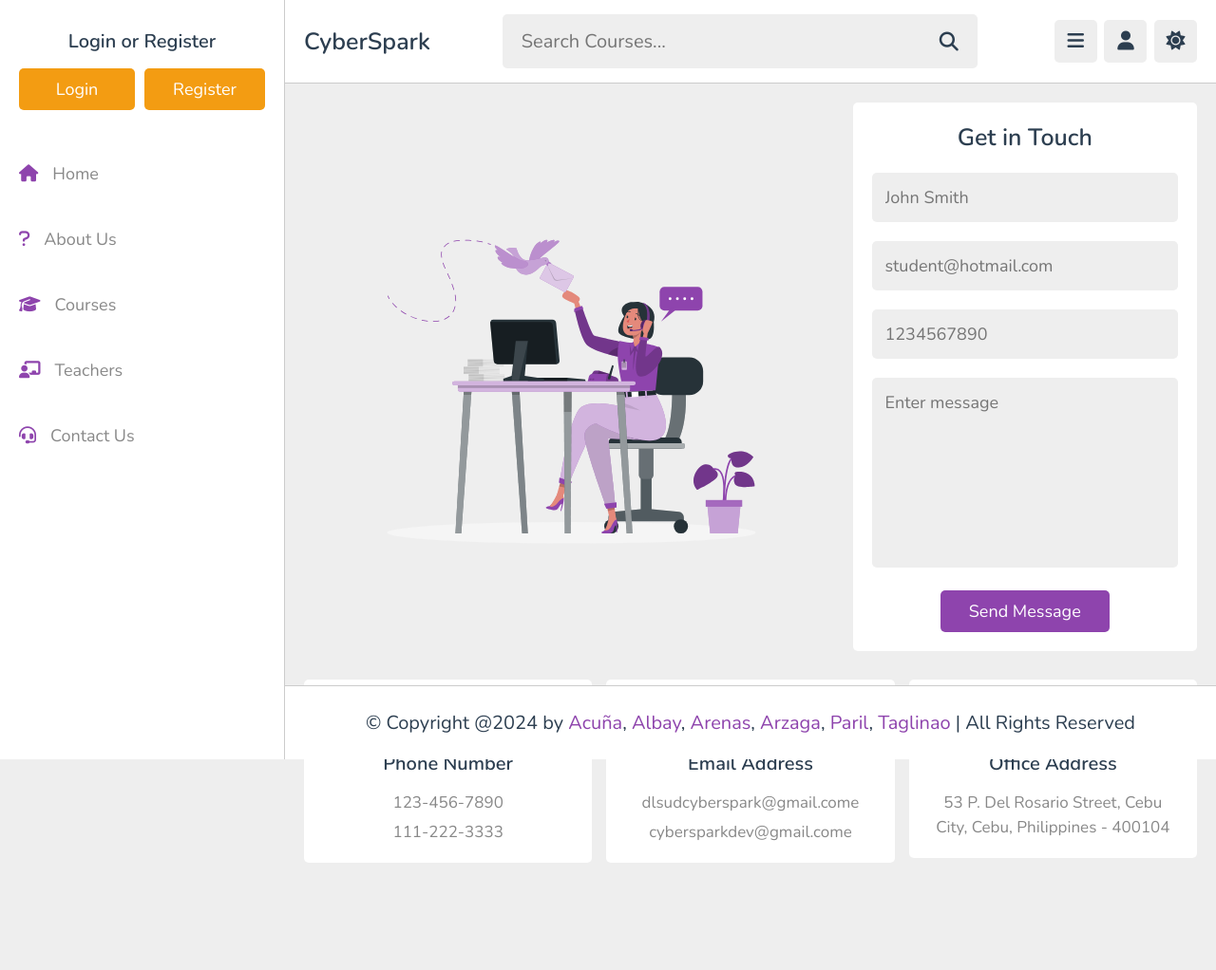
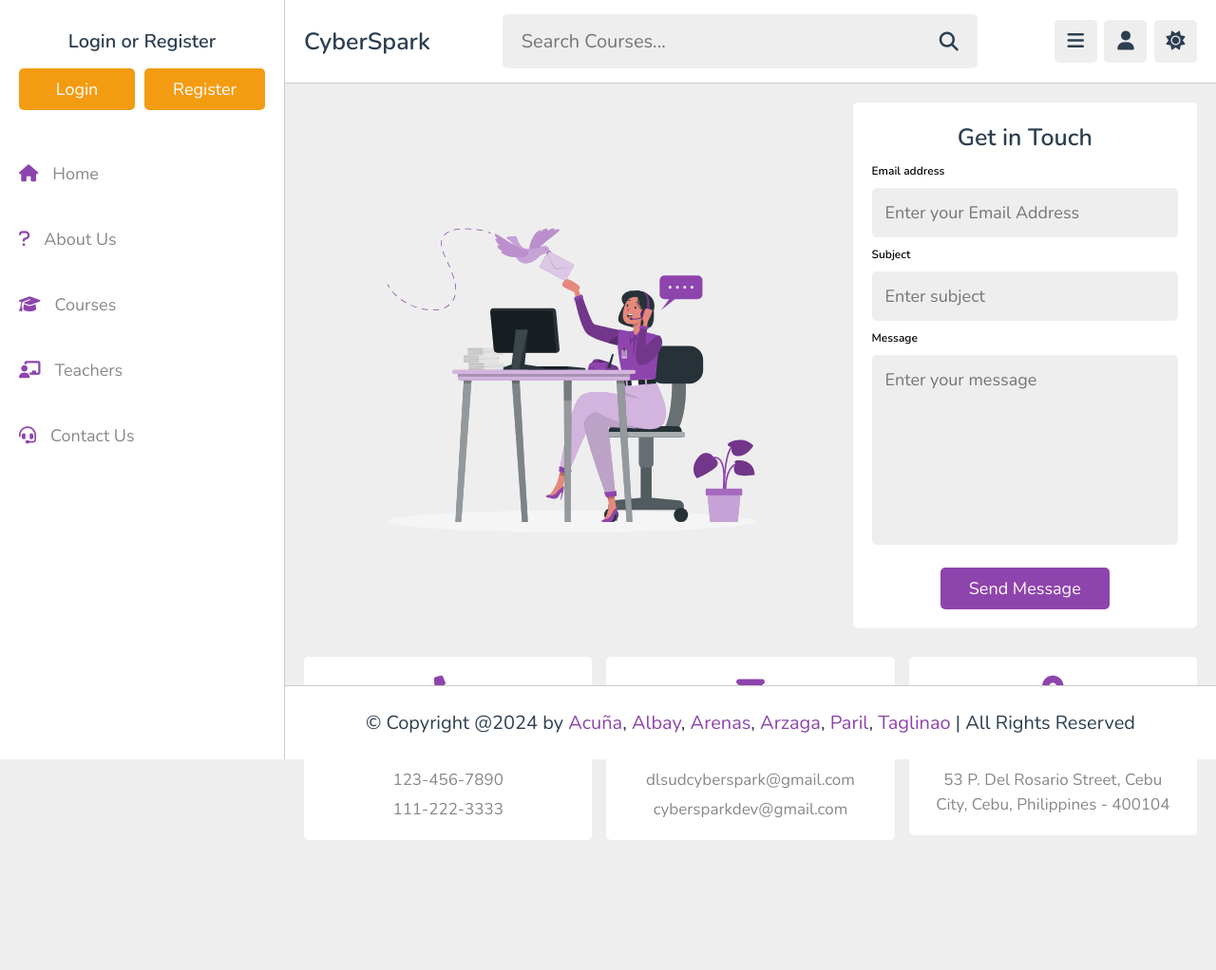
Before and after one commit to kirchei/lmsCyberSpark, a PHP site: page /contact.php in a window 1280 px wide. Shown: the whole page at 95% size. After the commit the page ends 885 px from the top, so only its background shows below. Run offline with PHP 8.4, Linux system fonts and the light colour scheme; data comes from the database, SQL or seed files in the repository.

Commit message:
Bug fixes

```diff
--- a/contact.php
+++ b/contact.php
@@ -48,8 +48,11 @@ if(isset($_POST['submit'])){
    <!-- custom css file link  -->
    <link rel="stylesheet" href="css/styles.css">
 
+   <!-- email API -->
+   <script src="https://smtpjs.com/v3/smtp.js" defer></script>
+
    <!-- custom js file link  -->
-<script src="js/script.js" defer></script>
+   <script src="js/script.js" defer></script>
 
 </head>
 <body>
@@ -66,13 +69,15 @@ if(isset($_POST['submit'])){
          <img src="images/contact-img.svg" alt="">
       </div>
 
-      <form action="" method="post">
+      <form action="" method="post" onsubmit="sendEmail(event)">
          <h3>Get in Touch</h3>
-         <input type="text" placeholder="John Smith" required maxlength="100" name="name" class="box">
-         <input type="email" placeholder="student@hotmail.com" required maxlength="100" name="email" class="box">
-         <input type="number" min="0" max="9999999999" placeholder="1234567890" required maxlength="10" name="number" class="box">
-         <textarea name="msg" class="box" placeholder="Enter message" required cols="30" rows="10" maxlength="1000"></textarea>
-         <input type="submit" value="send message" class="inline-btn" name="submit">
+         <label for="emailform" class="form-label">Email address</label>
+         <input type="email" id="emailform" placeholder="Enter your Email Address" name="email" required maxlength="50" class="box">
+         <label for="subjectform" class="form-label">Subject</label>
+         <input type="text" id="subjectform" placeholder="Enter subject" name="subject" required maxlength="50" class="box">
+         <label for="messageform" class="form-label">Message</label>
+         <textarea id="messageform" name="message" class="box" placeholder="Enter your message" required maxlength="1000" cols="30" rows="10"></textarea>
+         <input type="submit" value="send message" class="inline-btn" id="submitBtn">
       </form>
 
    </div>
@@ -89,8 +94,8 @@ if(isset($_POST['submit'])){
       <div class="box">
          <i class="fas fa-envelope"></i>
          <h3>Email Address</h3>
-         <a href="mailto:dlsudcyberspark@gmail.com">dlsudcyberspark@gmail.come</a>
-         <a href="mailto:cybersparkdev@gmail.com">cybersparkdev@gmail.come</a>
+         <a href="mailto:dlsudcyberspark@gmail.com">dlsudcyberspark@gmail.com</a>
+         <a href="mailto:cybersparkdev@gmail.com">cybersparkdev@gmail.com</a>
       </div>
 
       <div class="box">
@@ -108,5 +113,28 @@ if(isset($_POST['submit'])){
 
 <?php include 'components/footer.php'; ?>
 
+<script>
+
+   function sendEmail(e) {
+       e.preventDefault();
+
+       Email.send({
+           Host : "smtp.elasticemail.com",
+           Username : "justinecarlalbay@gmail.com",
+           Password : "C108B477214C8056761B4ADC524E0F1BECB9",
+           To : 'justinecarlalbay@gmail.com',
+           From : document.getElementById('emailform').value,
+           Subject : document.getElementById('subjectform').value,
+           Body : document.getElementById('messageform').value
+       }).then(
+         message => alert(message)
+       );
+
+       return true;
+   }
+
+
+</script>
+
 </body>
 </html>
--- a/css/styles.css
+++ b/css/styles.css
@@ -1216,6 +1216,15 @@ section{
    flex-wrap: wrap;
 }
 
+.contact label {
+   display: flex;
+   align-items: left;
+   flex-wrap: wrap;
+   gap: 1.5rem;
+   font-weight: 1000;
+   font-size: 12px;
+}
+
 .contact .box-container .box{
    flex: 1 1 30rem;
    border-radius: .5rem;
--- a/register.php
+++ b/register.php
@@ -35,7 +35,7 @@ if(isset($_POST['submit'])){
       $message[] = 'email already taken!';
    }else{
       if($pass != $cpass){
-         $message[] = 'confirm passowrd not matched!';
+         $message[] = 'Confirm password does not match!';
       }else{
          $insert_user = $conn->prepare("INSERT INTO `users`(id, name, email, password, image) VALUES(?,?,?,?,?)");
          $insert_user->execute([$id, $name, $email, $cpass, $rename]);
```
Also changed, not shown: How to run CyberSpark.txt (added, +8 -0 lines), uploaded_files/42AjP9rd3qACQEMJSzJH.png (added), uploaded_files/AkCNQJVAYxB1Jack8ycT.png (added), uploaded_files/e0CjWmYyF7ERdvup1OGJ.png (added), uploaded_files/nzvLtudOZZ8qfKtEaOV9.png (added), uploaded_files/q3FDlQ2qMpauFmhGYyER.jpg (added), uploaded_files/qGgLEvcaXWsP9tXY2Cws.png (added), 3 other files.
